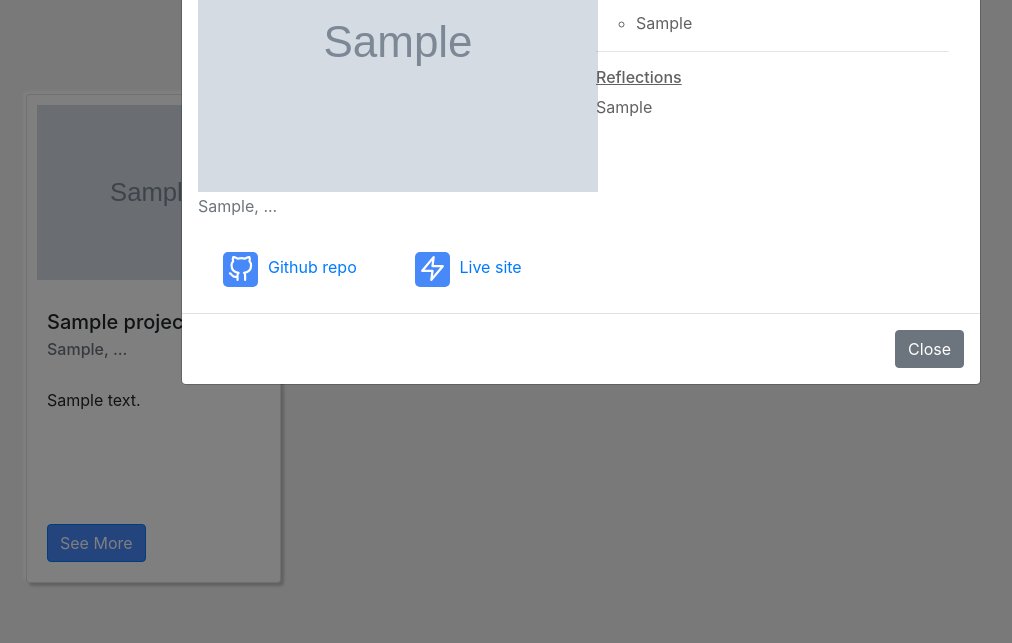
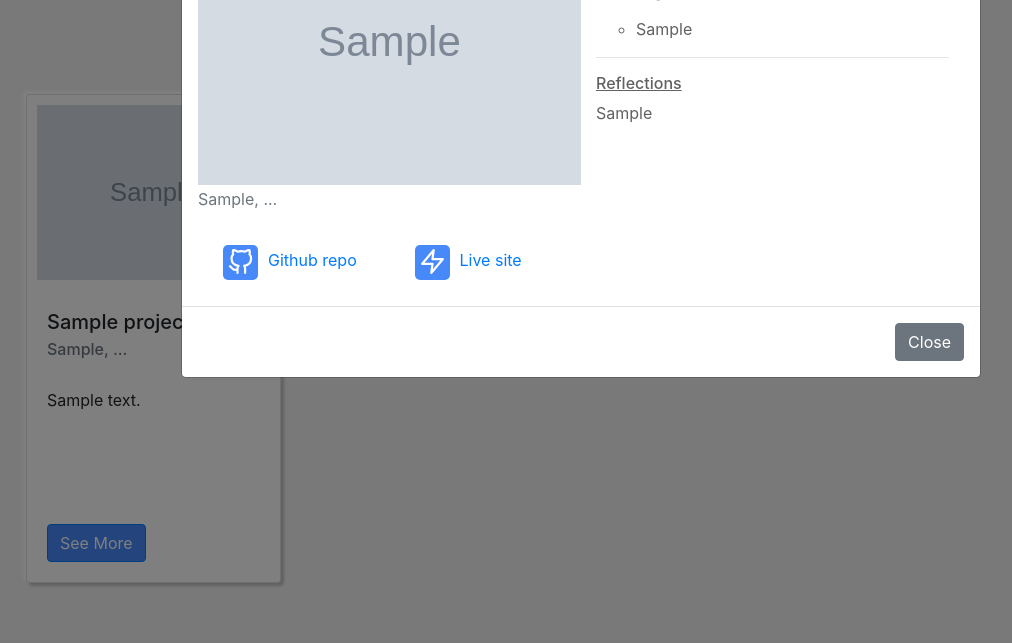
Before and after one commit to dancingCamel/Portfolio, a Flask app: page / in a window 1280 px wide, after a click on "See More". Shown: the part 447-1090 px from the top of the page, without its empty margins (59-1071 px from the left). Run offline with Flask 2, Linux system fonts and the light colour scheme; tables that the repository leaves empty hold one stand-in row (values such as "Sample post"); grey boxes marked "Sample" are stand-in pictures; some libraries are stand-ins or nearby versions.

Commit message:
Fixed modal image width overflow in Chrome

```diff
--- a/static/css/style.css
+++ b/static/css/style.css
@@ -38,6 +38,10 @@
 
 .modal-body p {
 	/* word-wrap: break-word; */
+}
+
+.modal-image {
+	max-width: 100%;
 }
 
 .modal-body .modal-link-icon {
--- a/static/scripts/app.js
+++ b/static/scripts/app.js
@@ -102,7 +102,7 @@ function makeModal(uniqueId, project) {
 									<!-- img -->
 									<img src="` +
 		project['image'] +
-		`" class="mb-2">
+		`" class="mb-2 modal-image">
 								</div>
 								<div class="row">
 									<!-- tags -->
```
